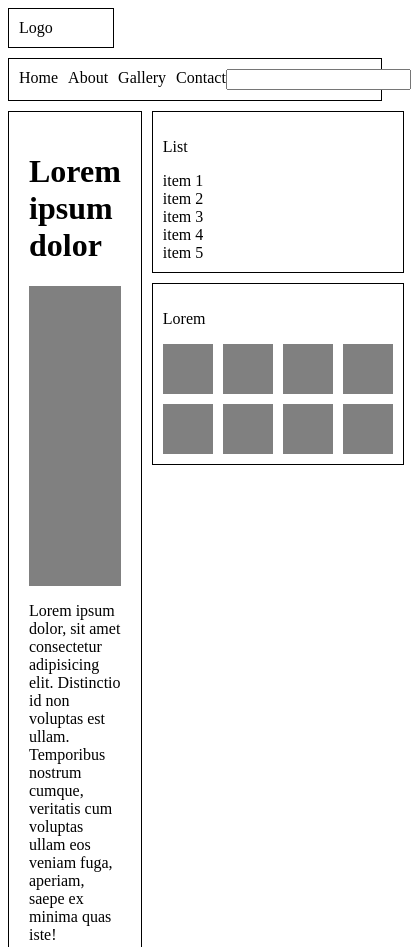
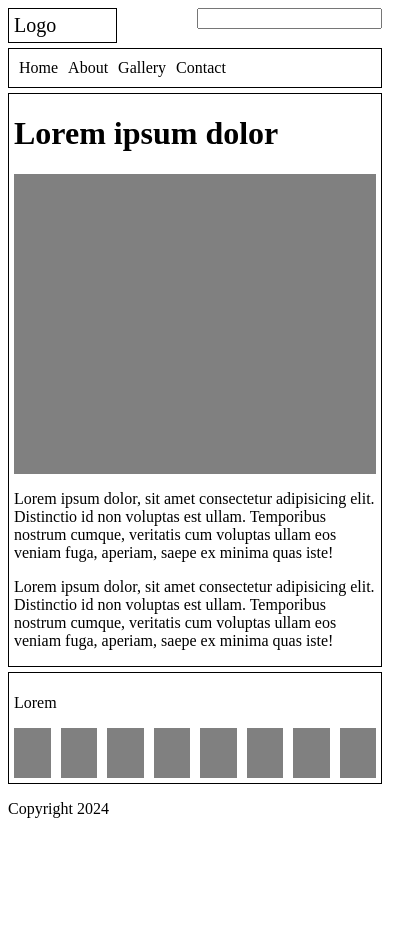
Before and after one commit to Gakmannn/web36HTML, a plain HTML site: page adaptive.html in a window 390 px wide. Shown: the top 947 px of the page, 411 px wide, since content can reach past the window. After the commit the page ends 844 px from the top, so only its background shows below. Drawn offline with Linux system fonts and the light colour scheme.

Commit message:
adaptive

```diff
--- a/adaptive.html
+++ b/adaptive.html
@@ -5,6 +5,9 @@
   <meta name="viewport" content="width=device-width, initial-scale=1.0">
   <title>Document</title>
   <style>
+    html {
+      font-size: 14px;
+    }
     .border {
       border: 1px solid black;
     }
@@ -23,6 +26,7 @@
     }
     .logo {
       padding: 10px 60px 10px 10px;
+      font-size: 20px;
     }
     nav {
       justify-content: space-between;
@@ -57,6 +61,7 @@
     }
     main {
       padding: 20px;
+      font-size: 1rem;
     }
     .wrap {
       flex-wrap: wrap;
@@ -66,6 +71,69 @@
       max-width: 1200px;
       margin: 0 auto;
     }
+    .hideOnDesktop {
+      display: none;
+    }
+    @media screen and (max-width:1024px) {
+      nav input {
+        display: none;
+      }
+      .hideOnDesktop {
+        display: inline;
+      }
+      header .flex {
+        justify-content: space-between;
+        align-items: flex-end;
+      }
+      aside {
+        width: 110px;
+      }
+      main {
+        padding: 0 10px;
+      }
+    }
+    @media screen and (max-width:768px) {
+      html {
+        font-size: 16px;
+      }
+      .logo {
+        padding: 5px 60px 5px 5px;
+      }
+      header .flex {
+        align-items: flex-start;
+      }
+      nav {
+        margin: 5px 0;
+      }
+      aside:first-of-type {
+        display: none;
+      }
+      aside:last-of-type {
+        margin-top: 0px;
+      }
+      .content {
+        flex-direction: column;
+      }
+      main {
+        padding: 0 5px;
+      }
+      aside {
+        padding: 5px;
+        width: auto;
+      }
+      .wrap {
+        flex-wrap: nowrap;
+        justify-content: center;
+      }
+      .content {
+        gap: 5px;
+      }
+    }
+    .element {
+      height: 100px;
+      background: gray;
+      width: clamp(200px, 50%, 500px);
+    }
   </style>
 </head>
 <body>
@@ -74,6 +142,7 @@
       <div class="border logo">
         <span>Logo</span>
       </div>
+      <input class="hideOnDesktop" type="text">
     </div>
     <nav class="border flex">
       <ul class="flex">
@@ -121,5 +190,7 @@
   <footer>
     <p>Copyright 2024</p>
   </footer>
+
+  <!-- <div class="element"></div> -->
 </body>
 </html>
```
Also changed, not shown: index.html (+1 -0 lines).
